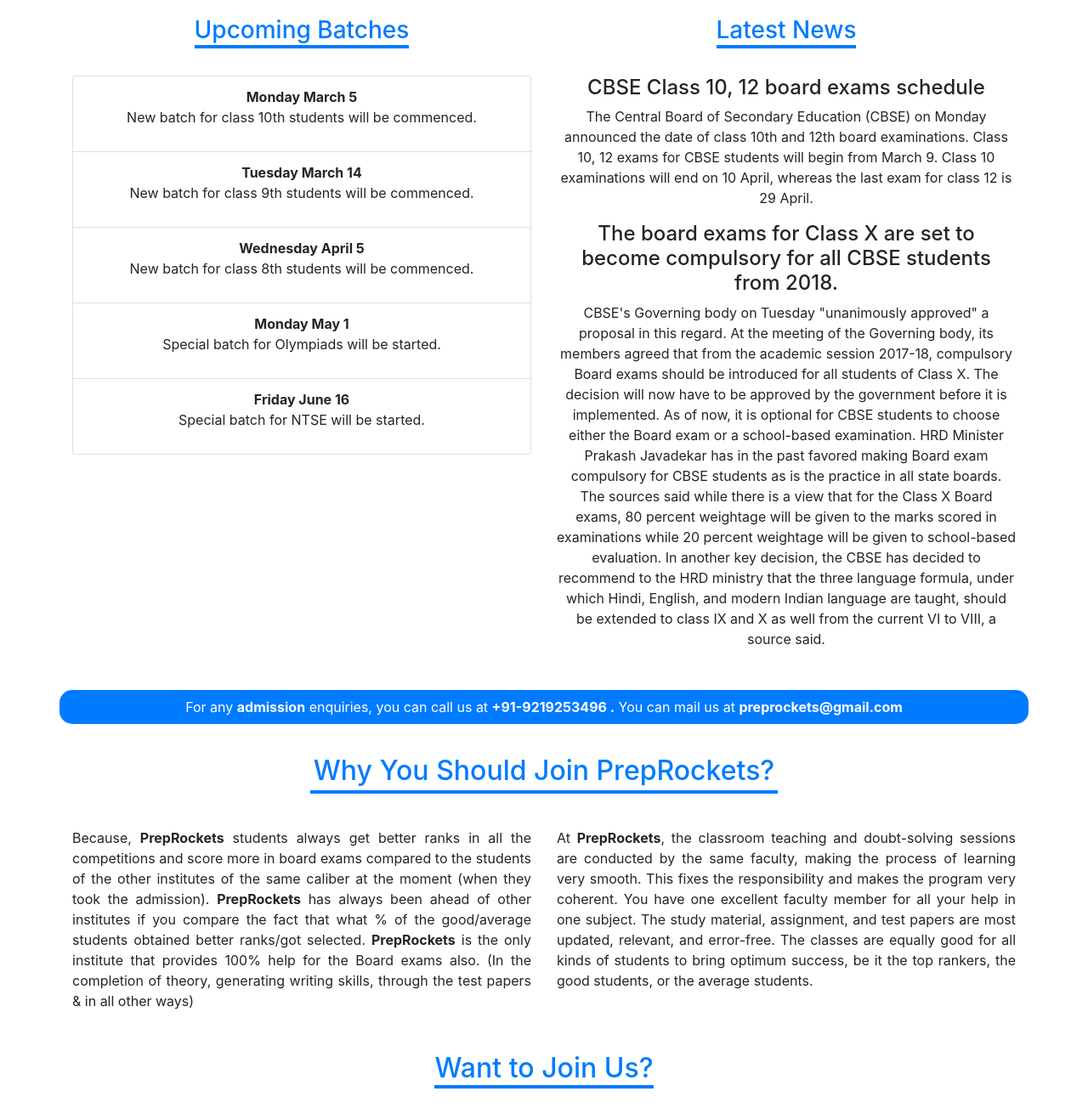
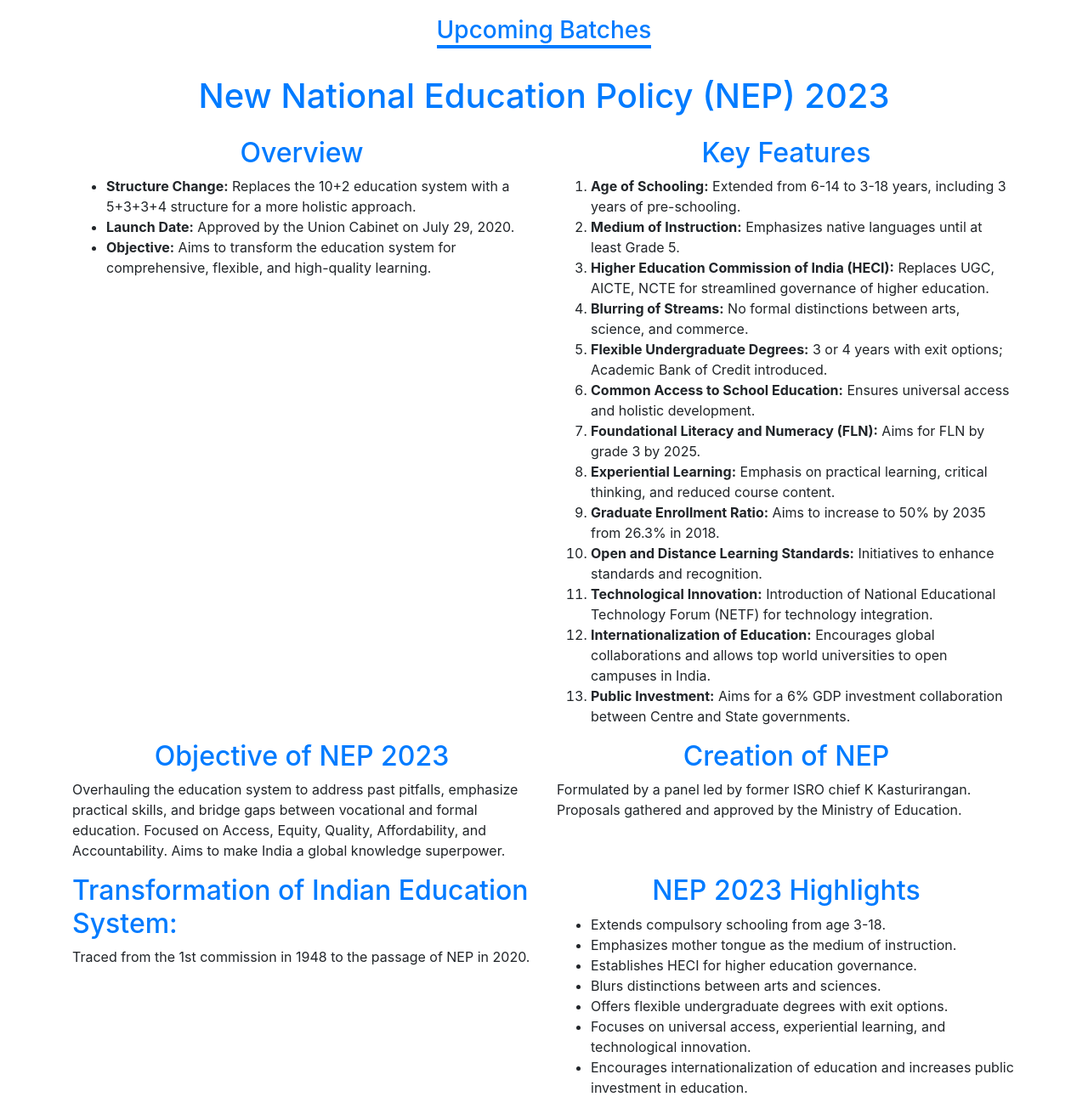
Before and after one commit to harisaini778/PrepRockets, a website: page index.html in a window 1280 px wide. Shown: the part 3300-4611 px from the top of the page at 85% size. Drawn offline with nearby package versions, Linux system fonts and the light colour scheme.

Commit message:
added nep paragraph in the home page

```diff
--- a/index.html
+++ b/index.html
@@ -504,67 +504,78 @@
 
 
     <div class="container" style="margin-top: 5rem;">
-        <div class="row"  style="margin-top: 2rem" >
 
-            <div class="col-md-6" style="word-wrap: break-word; margin-bottom:2rem;">
                 <div style="display: flex; justify-content: center;">
                     <h3 class="text-primary" style="border-bottom: 4px solid #007BFF;width: fit-content; margin-bottom:2rem;">Upcoming
                         Batches</h3>
                 </div>
 
-                <ul class="list-group">
-                    <li class="list-group-item text-center">
-                        <strong>Monday March 5</strong>
-                        <p>New batch for class 10th students will be commenced.</p>
-                    </li>
-                    <li class="list-group-item text-center ">
-                        <strong>Tuesday March 14</strong>
-                        <p>New batch for class 9th students will be commenced.</p>
-                    </li>
-                    <li class="list-group-item text-center">
-                        <strong>Wednesday April 5</strong>
-                        <p>New batch for class 8th students will be commenced.</p>
-                    </li>
-                    <li class="list-group-item text-center">
-                        <strong>Monday May 1</strong>
-                        <p>Special batch for Olympiads will be started.</p>
-                    </li>
-                    <li class="list-group-item text-center">
-                        <strong>Friday June 16</strong>
-                        <p>Special batch for NTSE will be started.</p>
-                    </li>
-                </ul>
+                <h1 class="text-primary text-center">New National Education Policy (NEP) 2023</h1>
+
+                <div class="mt-4">
+                    <div class="row">
+                     <div class="col-md-6">
+                        <h2 class="text-primary text-center">Overview</h2>
+                        <ul>
+                          <li><strong>Structure Change:</strong> Replaces the 10+2 education system with a 5+3+3+4 structure for a more holistic
+                            approach.</li>
+                          <li><strong>Launch Date:</strong> Approved by the Union Cabinet on July 29, 2020.</li>
+                          <li><strong>Objective:</strong> Aims to transform the education system for comprehensive, flexible, and high-quality
+                            learning.</li>
+                        </ul>
+                     </div>
+                     <div class="col-md-6">
+                        <h2 class="text-primary text-center">Key Features</h2>
+                        <ol>
+                          <li><strong>Age of Schooling:</strong> Extended from 6-14 to 3-18 years, including 3 years of pre-schooling.</li>
+                          <li><strong>Medium of Instruction:</strong> Emphasizes native languages until at least Grade 5.</li>
+                          <li><strong>Higher Education Commission of India (HECI):</strong> Replaces UGC, AICTE, NCTE for streamlined governance
+                            of higher education.</li>
+                          <li><strong>Blurring of Streams:</strong> No formal distinctions between arts, science, and commerce.</li>
+                          <li><strong>Flexible Undergraduate Degrees:</strong> 3 or 4 years with exit options; Academic Bank of Credit
+                            introduced.</li>
+                          <li><strong>Common Access to School Education:</strong> Ensures universal access and holistic development.</li>
+                          <li><strong>Foundational Literacy and Numeracy (FLN):</strong> Aims for FLN by grade 3 by 2025.</li>
+                          <li><strong>Experiential Learning:</strong> Emphasis on practical learning, critical thinking, and reduced course
+                            content.</li>
+                          <li><strong>Graduate Enrollment Ratio:</strong> Aims to increase to 50% by 2035 from 26.3% in 2018.</li>
+                          <li><strong>Open and Distance Learning Standards:</strong> Initiatives to enhance standards and recognition.</li>
+                          <li><strong>Technological Innovation:</strong> Introduction of National Educational Technology Forum (NETF) for
+                            technology integration.</li>
+                          <li><strong>Internationalization of Education:</strong> Encourages global collaborations and allows top world
+                            universities to open campuses in India.</li>
+                          <li><strong>Public Investment:</strong> Aims for a 6% GDP investment collaboration between Centre and State
+                            governments.</li>
+                        </ol>
+                     </div>
+                     <div class="col-md-6">
+                        <h2 class="text-primary text-center">Objective of NEP 2023</h2>
+                        <p>Overhauling the education system to address past pitfalls, emphasize practical skills, and bridge gaps between
+                          vocational and formal education. Focused on Access, Equity, Quality, Affordability, and Accountability. Aims to make
+                          India a global knowledge superpower.</p>
+                     </div>
+                     <div class="col-md-6"><h2 class="text-primary text-center">Creation of NEP</h2>
+                        <p>Formulated by a panel led by former ISRO chief K Kasturirangan. Proposals gathered and approved by the Ministry of
+                          Education.</p></div>
+                     <div class="col-md-6">
+                        <h2 class="text-primary">Transformation of Indian Education System:</h2>
+                        <p>Traced from the 1st commission in 1948 to the passage of NEP in 2020.</p></div>
+                     <div class="col-md-6"> <h2 class="text-primary text-center">NEP 2023 Highlights</h2>
+                        <ul>
+                          <li>Extends compulsory schooling from age 3-18.</li>
+                          <li>Emphasizes mother tongue as the medium of instruction.</li>
+                          <li>Establishes HECI for higher education governance.</li>
+                          <li>Blurs distinctions between arts and sciences.</li>
+                          <li>Offers flexible undergraduate degrees with exit options.</li>
+                          <li>Focuses on universal access, experiential learning, and technological innovation.</li>
+                          <li>Encourages internationalization of education and increases public investment in education.</li>
+                        </ul></div>
+                    </div>
+                </div>
             </div>
 
 
-            <div class="col-md-6 text-center" style="word-wrap: break-word;">
 
-                <div style="display: flex; justify-content: center;">
-                    <h3 class="text-center text-primary" style="border-bottom: 4px solid #007BFF;width: fit-content;margin-bottom: 2rem;">
-                        Latest News</h3>
-                </div>
-
-                <h4 class="text-center">CBSE Class 10, 12 board exams schedule</h4>
-                <p class="text-center">The Central Board of Secondary Education (CBSE) on Monday announced the date of class
-                    10th and 12th board examinations. Class 10, 12 exams for CBSE students will begin from March 9. Class 10
-                    examinations will end on 10 April, whereas the last exam for class 12 is 29 April. </p>
-                <h4>The board exams for Class X are set to become compulsory for all CBSE students from 2018.</h4>
-                <p class="text-center">CBSE's Governing body on Tuesday "unanimously approved" a proposal in this regard. At the
-                    meeting of the Governing body, its members agreed that from the academic session 2017-18, compulsory
-                    Board exams should be introduced for all students of Class X. The decision will now have to be approved
-                    by the government before it is implemented. As of now, it is optional for CBSE students to choose either
-                    the Board exam or a school-based examination. HRD Minister Prakash Javadekar has in the past favored
-                    making Board exam compulsory for CBSE students as is the practice in all state boards. The sources said
-                    while there is a view that for the Class X Board exams, 80 percent weightage will be given to the marks
-                    scored in examinations while 20 percent weightage will be given to school-based evaluation. In another
-                    key decision, the CBSE has decided to recommend to the HRD ministry that the three language formula,
-                    under which Hindi, English, and modern Indian language are taught, should be extended to class IX and X
-                    as well
-
-                    from the current VI to VIII, a source said.</p>
-            </div>
-        </div>
-    </div>
     <!-- End Latest CBSE News -->
 
     <!-- Admission Enquiry for PrepRockets -->
```
